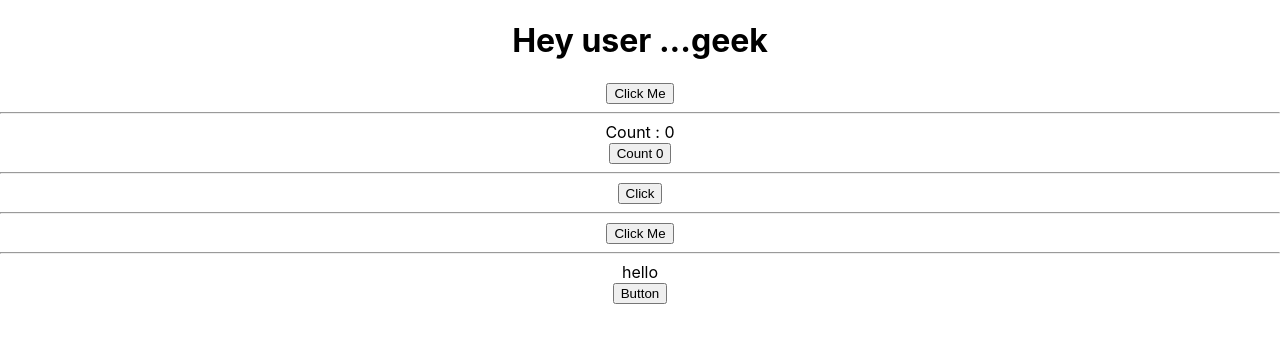
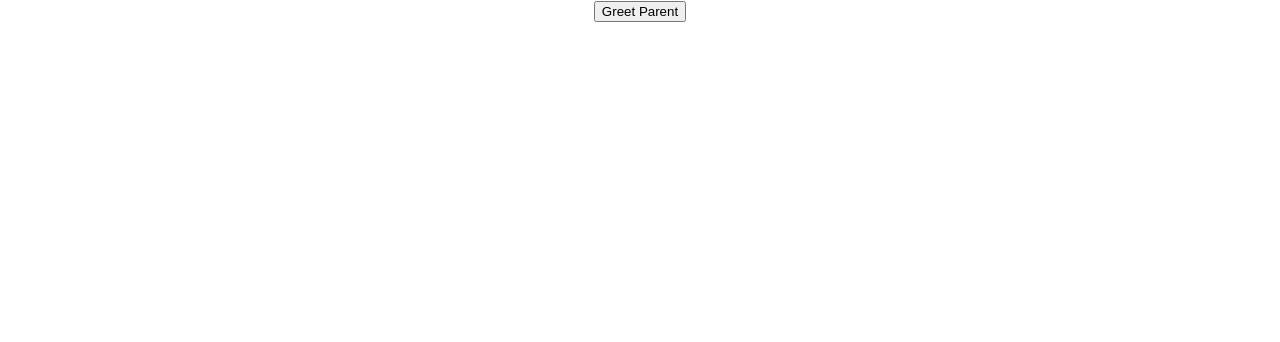
Before and after one commit to rajdavid/learn-react, a React (Create React App) app: page / in a window 1280 px wide. Shown: the top 342 px of the page. Built offline with nearby package versions, Linux system fonts and the light colour scheme.

Commit message:
inheritence in react

```diff
--- a/src/App.js
+++ b/src/App.js
@@ -1,16 +1,17 @@
 import React from 'react';
 import './App.css';
+import ParentComponent from './Componets/ParentComponent';
 //import App1 from './service/App1'
-import Counter from './Componets/Counter';
-import State from './service/State';
-import FunctionClick from './Componets/FunctionClick';
-import ClassClick from './Componets/ClassClick';
-import EventBind from './Componets/EventBind';
+// import Counter from './Componets/Counter';
+// import State from './service/State';
+// import FunctionClick from './Componets/FunctionClick';
+// import ClassClick from './Componets/ClassClick';
+// import EventBind from './Componets/EventBind';
 
   function App() {
   return (
     <div className="App">
-      {/*<App1 />*/}
+      {/*<App1 />
       <State />
       <hr />
       <Counter />
@@ -19,7 +20,9 @@ import EventBind from './Componets/EventBind';
       <hr />
       <ClassClick />
       <hr />
-      <EventBind/>
+      <EventBind/>*/}
+
+      <ParentComponent/>
     </div>
   );
 }
--- /dev/null
+++ b/src/Componets/ChildComponent.js
@@ -0,0 +1,14 @@
+import React from 'react'
+
+function ChildComponent(props) {
+    return (
+        <div>
+            {/*  using inheritence
+            <button onClick={props.greetHandler}>Greet Parent</button>
+            passing the value from child to parent
+            */}
+            <button onClick={()=>props.greetHandler('child')}>Greet Parent</button>
+        </div>
+    )
+}
+export default ChildComponent
--- /dev/null
+++ b/src/Componets/ParentComponent.js
@@ -0,0 +1,24 @@
+import React, { Component } from 'react'
+import ChildComponent from './ChildComponent'
+
+class ParentComponent extends Component {
+     constructor(props) {
+         super(props)
+
+         this.state = {
+              parentName:'parent'
+         }
+         this.greetParent=this.greetParent.bind(this)
+     }
+    greetParent(childName) {
+         alert(`hello ${this.state.parentName} from ${childName}`)
+     }
+    render() {
+        return (
+            <div>
+                <ChildComponent greetHandler={this.greetParent}/>
+            </div>
+        )
+    }
+}
+export default ParentComponent
```
